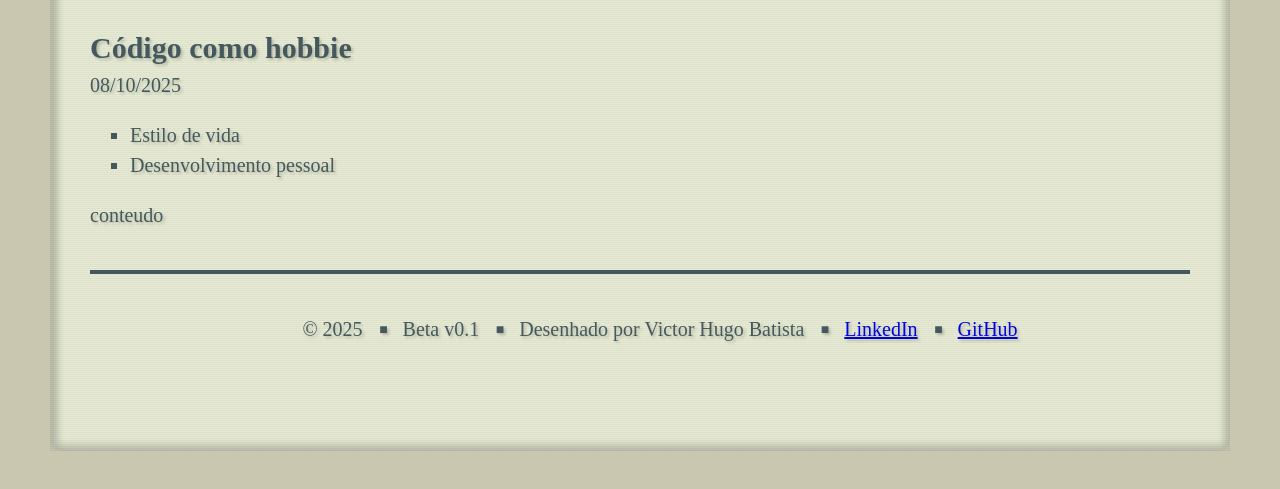
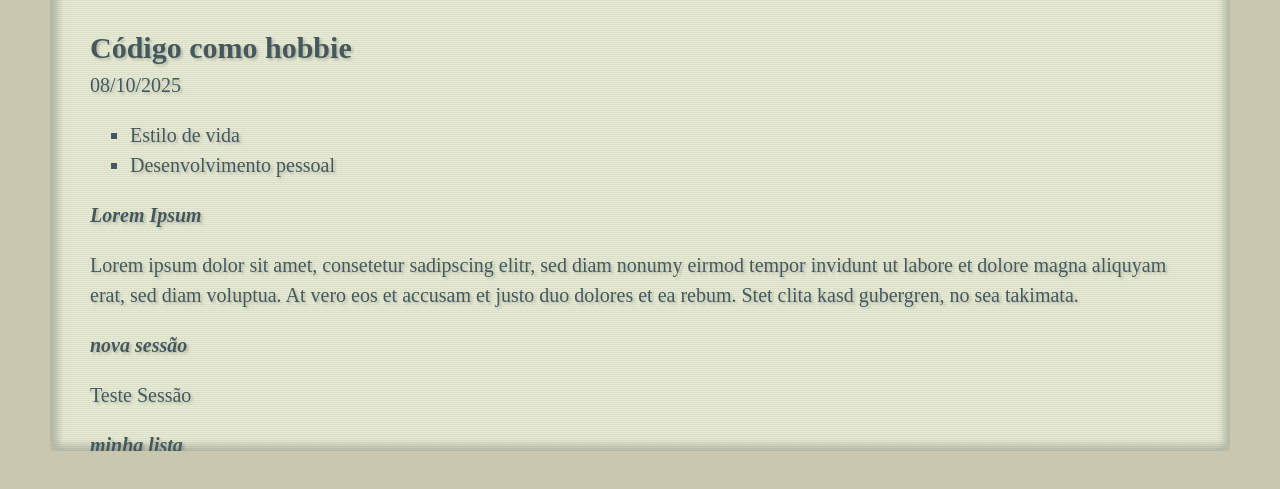
Before and after one commit to VictorHugoBatista/portfolio, a React (Create React App) app: page /#/blog/codigo-como-hobbie in a window 1280 px wide. Shown: the part 279-768 px from the top of the page. Built offline with nearby package versions, Linux system fonts and the light colour scheme.

Commit message:
Add blog page content as markdown

```diff
--- a/src/contents/blog.js
+++ b/src/contents/blog.js
@@ -7,33 +7,90 @@ export const blog = [
       'Estilo de vida',
       'Hobbies',
     ],
+    content: `***Lorem Ipsum***
+
+Lorem ipsum dolor sit amet, consetetur sadipscing elitr, sed diam nonumy eirmod tempor invidunt ut labore et dolore magna aliquyam erat, sed diam voluptua. At vero eos et accusam et justo duo dolores et ea rebum. Stet clita kasd gubergren, no sea takimata.
+
+***nova sessão***
+
+Teste Sessão
+
+***minha lista***
+
+ - primeiro
+ - segundo
+ - terceiro
+`,
   },
   {
     link: 'redescobrindo-o-java',
     title: 'Redescobrindo o Java',
     date: '08/10/2025',
     tags: [
-      'Estilo de vida',
-      'Desenvolvimento pessoal',
+      'Devlog',
+      'Spring Boot',
     ],
+    content: `***Lorem Ipsum***
+
+Lorem ipsum dolor sit amet, consetetur sadipscing elitr, sed diam nonumy eirmod tempor invidunt ut labore et dolore magna aliquyam erat, sed diam voluptua. At vero eos et accusam et justo duo dolores et ea rebum. Stet clita kasd gubergren, no sea takimata.
+
+***nova sessão***
+
+Teste Sessão
+
+***minha lista***
+
+ - primeiro
+ - segundo
+ - terceiro
+`,
   },
   {
-    link: 'desenvolvendo-um jogo-em-react',
-    title: 'Desenvolvendo um jogo em React',
+    link: 'refazendo-meu-jogo',
+    title: 'Refazendo meu jogo',
     date: '08/10/2025',
     tags: [
-      'Estilo de vida',
-      'Desenvolvimento pessoal',
+      'Devlog',
+      'React',
     ],
+    content: `***Lorem Ipsum***
+
+Lorem ipsum dolor sit amet, consetetur sadipscing elitr, sed diam nonumy eirmod tempor invidunt ut labore et dolore magna aliquyam erat, sed diam voluptua. At vero eos et accusam et justo duo dolores et ea rebum. Stet clita kasd gubergren, no sea takimata.
+
+***nova sessão***
+
+Teste Sessão
+
+***minha lista***
+
+ - primeiro
+ - segundo
+ - terceiro
+`,
   },
   {
     link: 'desenvolvendo-meu-site-em-react',
     title: 'Desenvolvendo meu site em React',
     date: '08/10/2025',
     tags: [
-      'Estilo de vida',
-      'Desenvolvimento pessoal',
+      'Devlog',
+      'Tecnologia',
+      'React',
     ],
+    content: `***Lorem Ipsum***
+
+Lorem ipsum dolor sit amet, consetetur sadipscing elitr, sed diam nonumy eirmod tempor invidunt ut labore et dolore magna aliquyam erat, sed diam voluptua. At vero eos et accusam et justo duo dolores et ea rebum. Stet clita kasd gubergren, no sea takimata.
+
+***nova sessão***
+
+Teste Sessão
+
+***minha lista***
+
+ - primeiro
+ - segundo
+ - terceiro
+`,
   },
   {
     link: 'codigo-como-hobbie',
@@ -43,11 +100,26 @@ export const blog = [
       'Estilo de vida',
       'Desenvolvimento pessoal',
     ],
+    content: `***Lorem Ipsum***
+
+Lorem ipsum dolor sit amet, consetetur sadipscing elitr, sed diam nonumy eirmod tempor invidunt ut labore et dolore magna aliquyam erat, sed diam voluptua. At vero eos et accusam et justo duo dolores et ea rebum. Stet clita kasd gubergren, no sea takimata.
+
+***nova sessão***
+
+Teste Sessão
+
+***minha lista***
+
+ - primeiro
+ - segundo
+ - terceiro
+`,
   },
 ];
 
 export const getPost = link => {
-  const [ post ] = blog.filter(post => post.link === link);
+  const [ post ] = blog
+    .filter(post => post.link === link);
   if (! post) {
     return null;
   }
--- a/src/pages/blog/post.jsx
+++ b/src/pages/blog/post.jsx
@@ -1,4 +1,5 @@
 import { useEffect, useState } from 'react';
+import Markdown from 'react-markdown';
 import { useParams, useNavigate } from 'react-router-dom';
 
 import Monitor from '../../layout/Monitor';
@@ -12,6 +13,7 @@ function BlogPost() {
     title: '',
     date: '',
     tags: [],
+    content: '',
   });
 
   const navigate = useNavigate();
@@ -29,10 +31,16 @@ function BlogPost() {
 
   return (
     <Monitor>
-      <h2>{post.title}</h2>
-      <SerialContentDetails post={post} />
+      <article>
+        <h2>{post.title}</h2>
+        <SerialContentDetails post={post} />
 
-      conteudo
+        <div className="serial-content-content">
+          <Markdown>
+            {post.content}
+          </Markdown>
+        </div>
+      </article>
     </Monitor>
   );
 }
--- a/src/styles/serial-content.css
+++ b/src/styles/serial-content.css
@@ -52,6 +52,10 @@
   white-space: nowrap;
 }
 
+.serial-content-content {
+  margin-top: 30px;
+}
+
 @media (min-width: 768px) {
   .serial-content-details-date {
     margin-bottom: 0;
```
